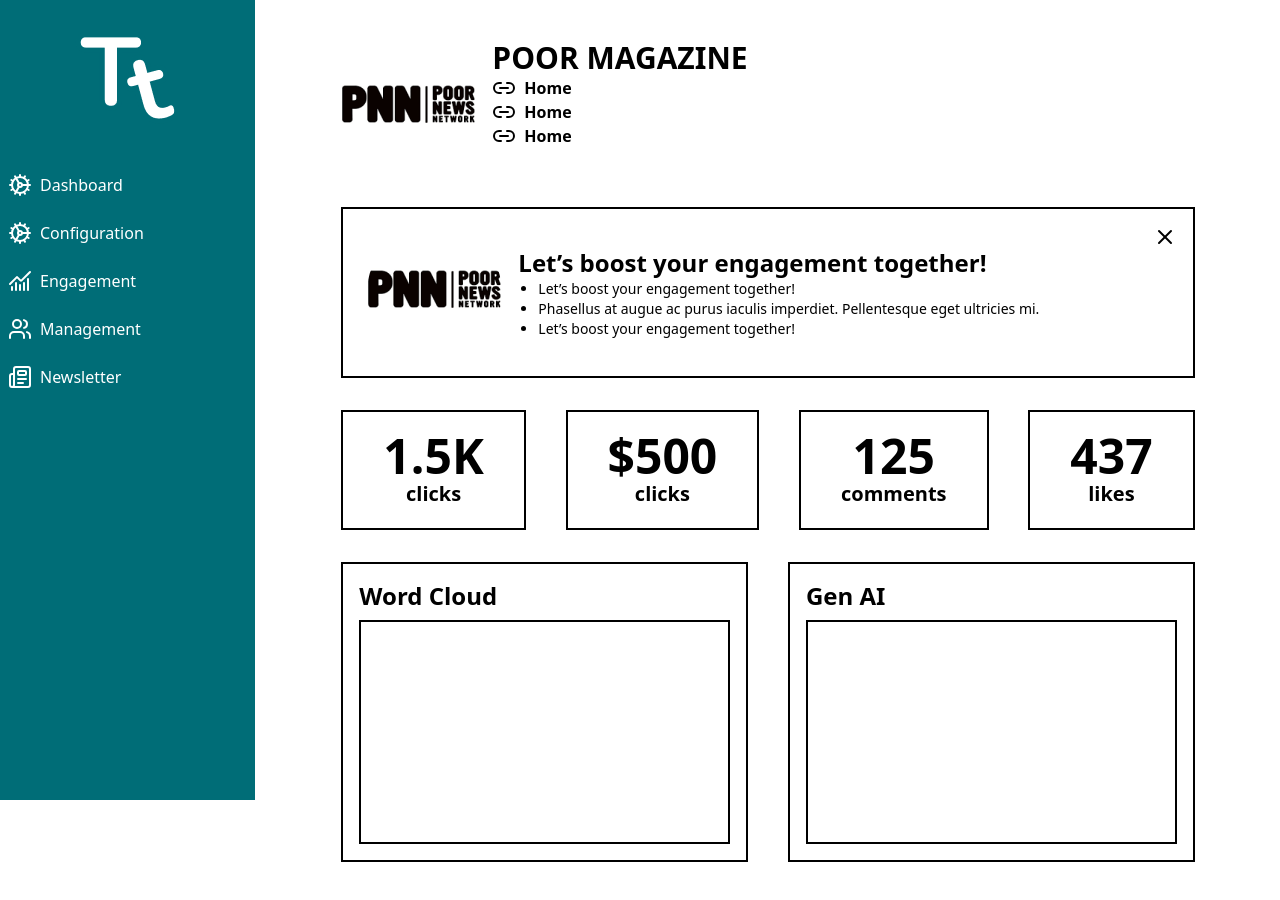
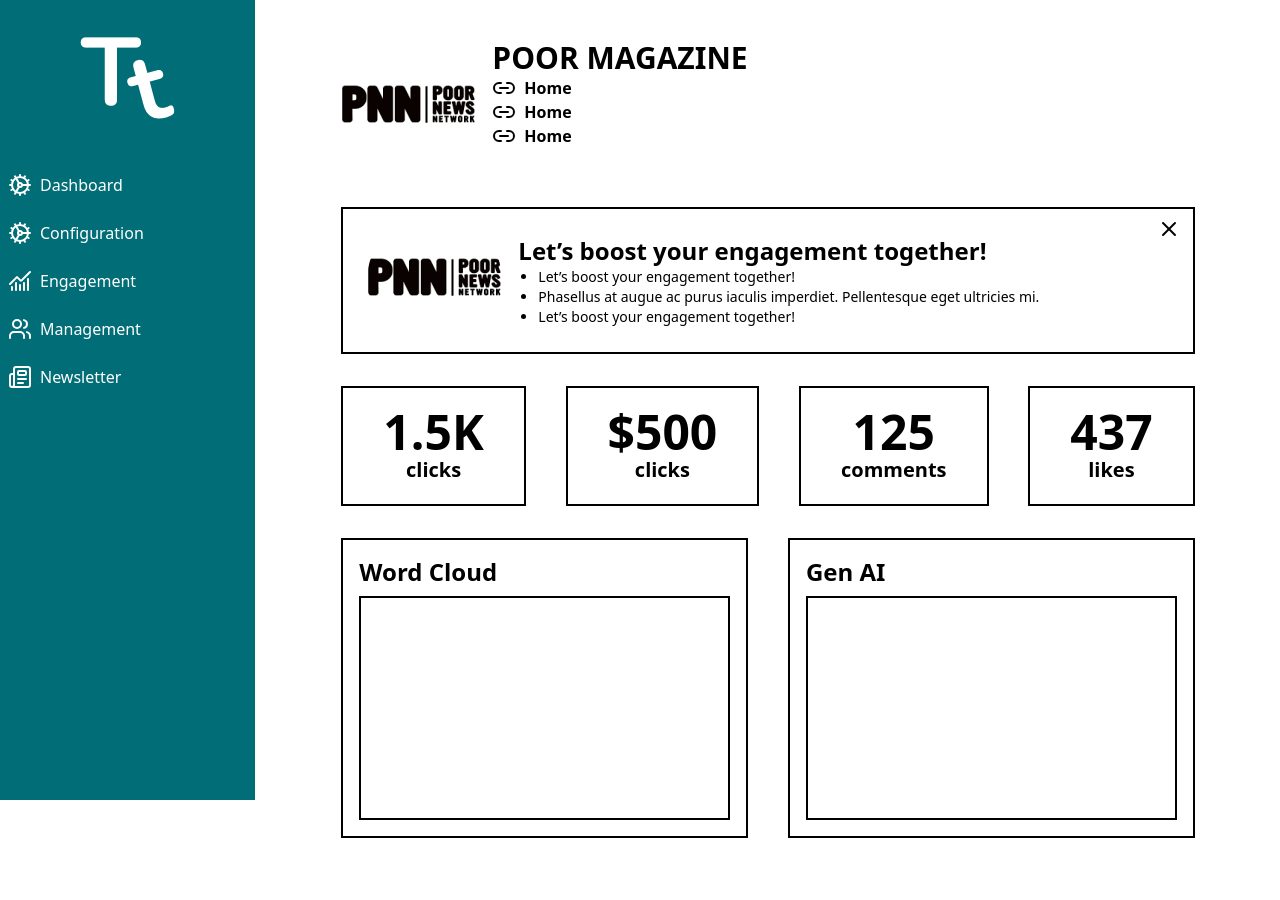
Before and after one commit to seanquiambao/BlueHeartAutomation, a Next.js app: page /user/dashboard in a window 1280 px wide. After the commit the page ends 878 px from the top, so only its background shows below. Built offline with nearby package versions, Linux system fonts and the light colour scheme.

Commit message:
small adjustment

```diff
--- a/src/components/dashboard.tsx
+++ b/src/components/dashboard.tsx
@@ -29,10 +29,10 @@ const Dashboard = () => {
           </div>
         </div>
         {collapse ? (
-          <div className="relative flex w-full border-2 border-black gap-4 px-6 py-4">
+          <div className="relative flex w-full border-2 border-black gap-4 px-6 py-1">
             <button
               onClick={() => setCollapse(false)}
-              className="absolute right-4"
+              className="absolute right-3 top-2"
             >
               <X className="text-lg" />
             </button>
```
